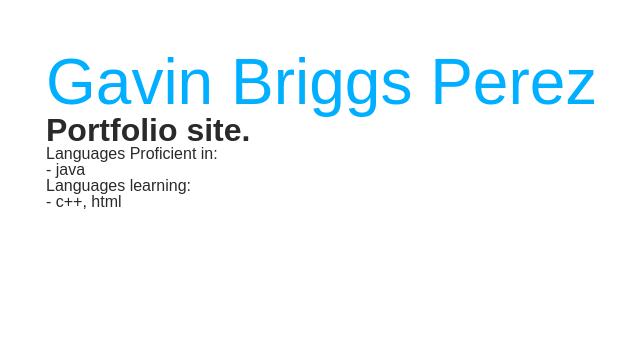
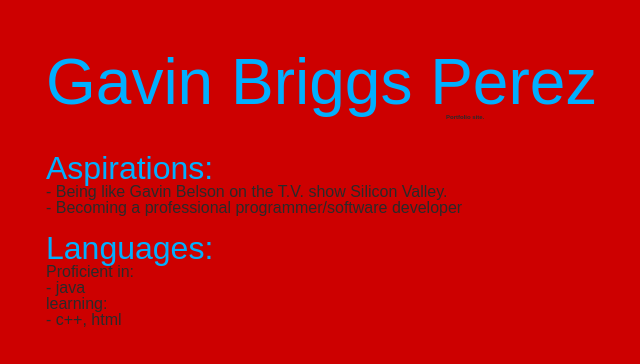
Before and after one commit to gBriggsP/gBriggsP.github.io, a plain HTML site: page index.html in a window 1280 px wide. Shown: the whole page, without its empty margins (4-644 px from the left). Drawn offline with Linux system fonts and the light colour scheme.

Commit message:
Further formatting and aditional information added

```diff
--- a/index.html
+++ b/index.html
@@ -1,18 +1,35 @@
 <!DOCTYPE html>
 <html>
   <head>
+      <style type="text/css">
+        <!--
+       .tab { margin-left: 400px; }
+       -->
+        </style>
     <meta charset="utf-8" />
     <link href="screen.css" media="screen" rel="stylesheet" type="text/css" />
     <title>Gavin BP Portfolio</title>
+    <style type = "text/css">
+      body {
+        background-color: #cd0000;
+        font-family: arial;
+      }
+    </style>
   </head>
   <body class="index">
     <div id="main" role="main">
       <h1>Gavin Briggs Perez</h1>
       <p class = "derp">Portfolio site.</p>
+      <p><br><br></p>
+      <h3>Aspirations:</h3>
+      <p>- Being like Gavin Belson on the T.V. show Silicon Valley.</p>
+      <p>- Becoming a professional programmer/software developer</p>
+      <p><br></p>
+      <h2>Languages:</h2>
     <ul>
-      Languages Proficient in:
+      Proficient in:
       <li>- java</li>
-      Languages learning:
+      learning:
       <li>- c++, html</li>
     </ul>
     </div>
--- a/screen.css
+++ b/screen.css
@@ -20,11 +20,13 @@ time, mark, audio, video {
 
 p.derp {
   font-weight:bold;
-  font-size: 2em;
+  font-size: .25em;
+  margin-left: 400px;
 }
 
 body {
-  line-height: 1; }
+  line-height: 1;
+}
 
 ol, ul {
   list-style: none; }
@@ -66,3 +68,13 @@ a {
     color: #00afff;
     font-size: 4em;
   }
+
+  h3 {
+    color: #00afff;
+    font-size: 2em;
+  }
+
+  h2 {
+    color: #00afff;
+    font-size: 2em;
+  }
```
